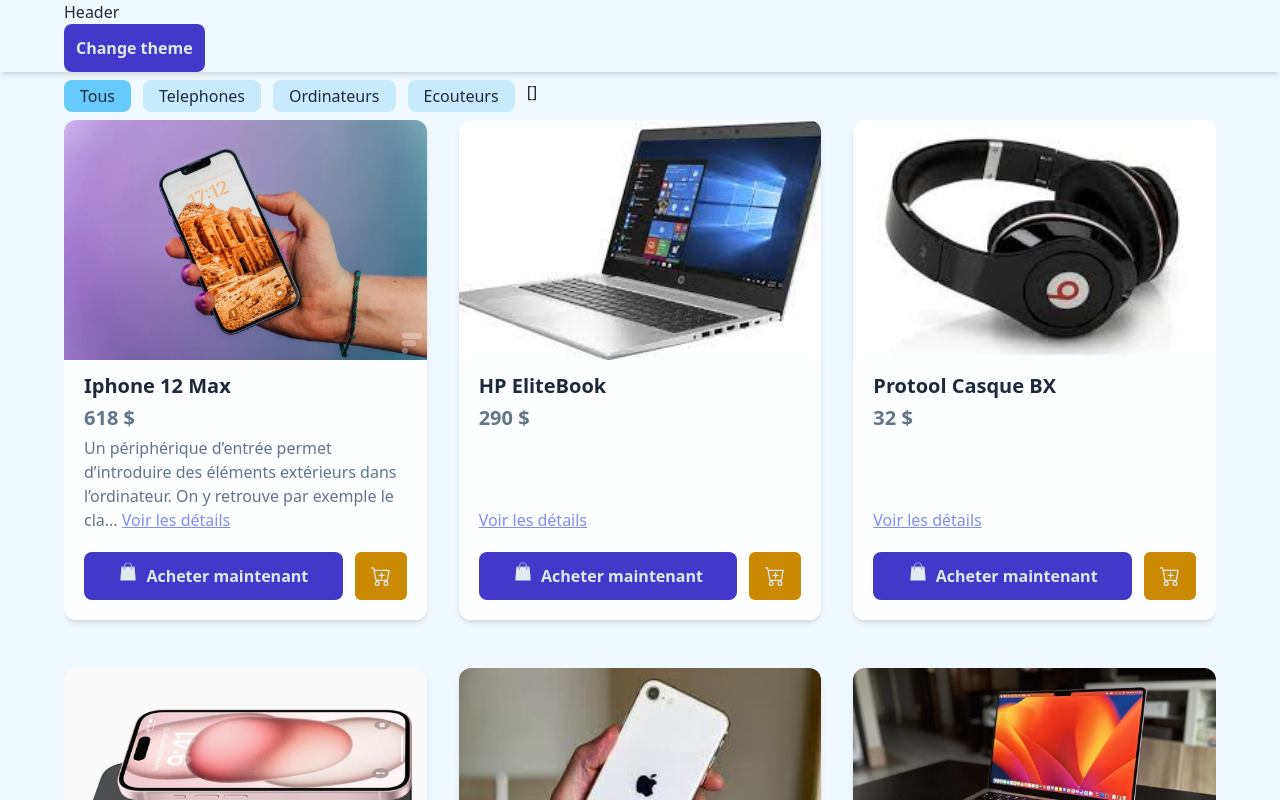
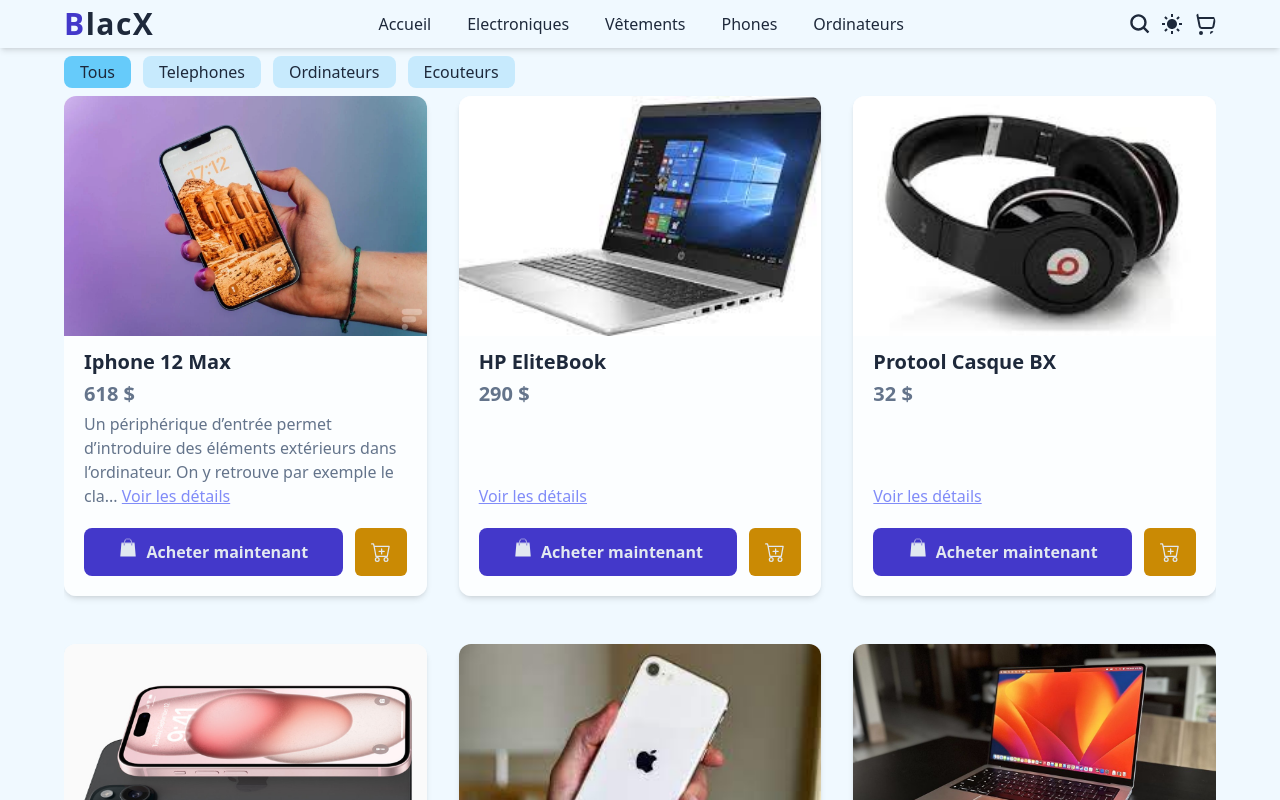
Before and after one commit to henocmusau/My-Ecommerce-NextJsApp, a Next.js app: page / in a window 1280 px wide. Shown: the top 800 px of the page. Built offline with nearby package versions, Linux system fonts and the light colour scheme.

Commit message:
Creation de la Navbar et mise en place de sa responsivité

```diff
--- a/app/globals.css
+++ b/app/globals.css
@@ -19,7 +19,7 @@
 
 .header,
 .footer {
-  @apply w-full shadow-md;
+  @apply w-full shadow-md flex flex-col justify-center;
   min-height: 3rem;
 }
 
@@ -29,9 +29,12 @@
 
 .headerWrapper,
 .footerWrapper {
-  @apply w-full max-w-app mx-auto;
+  @apply relative w-full h-full max-w-app mx-auto px-3 lg:px-0 flex flex-nowrap justify-between items-center lg:flex-wrap;
 }
 
+.header .button {
+  @apply w-6 h-6 rounded-full font-bold dark:text-secondaryDark hover:text-secondary hover:dark:text-secondaryDark duration-150;
+}
 
 /* MAIN */
 
@@ -50,7 +53,7 @@
 
 /* FILTERS */
 .filters {
-  @apply flex gap-x-3 my-2 overflow-x-auto;
+  @apply flex gap-x-3 my-2 px-2 lg:px-0 overflow-x-auto;
 }
 
 
--- a/components/Buttons/FilterButton.tsx
+++ b/components/Buttons/FilterButton.tsx
@@ -7,8 +7,8 @@
     f: number[]
 }
 
-const normal = 'duration-300 rounded-lg px-4 py-1 bg-sky-200 dark:text-inherit dark:bg-slate-600 bg-opacity-75 dark:bg-opacity-40 flex items-center justify-start'
-const ALL = 'duration-300 rounded-lg px-4 py-1 dark:border-none dark:text-inherit bg-sky-400 dark:bg-indigo-700/40 bg-opacity-75 flex items-center justify-start'
+const normal = 'duration-150 rounded-lg px-4 py-1 bg-sky-200 dark:text-inherit dark:bg-slate-600 bg-opacity-75 dark:bg-opacity-40 flex items-center justify-start'
+const ALL = 'duration-150 rounded-lg px-4 py-1 dark:border-none dark:text-inherit bg-sky-400 dark:bg-indigo-700/40 bg-opacity-75 flex items-center justify-start'
 const checked = 'rounded-lg px-4 py-1 border border-sky-400 dark:border-none dark:text-inherit dark:bg-indigo-700 bg-opacity-75 dark:bg-opacity-40 flex items-center justify-start'
 
 export default function FilterButton({ label, handleClick, id, f }: Props) {
--- a/components/Header/Header.tsx
+++ b/components/Header/Header.tsx
@@ -1,19 +1,101 @@
 'use client'
+
+import React, { useState } from 'react'
+import Link from 'next/link'
 import { useThemeContext } from '@/utils/context/theme'
-import React from 'react'
+
+import { AiOutlineMenu } from 'react-icons/ai'
+import { BiSun, BiSolidSun } from 'react-icons/bi'
+import { FiShoppingCart } from 'react-icons/fi'
+import { IoSearch } from 'react-icons/io5'
+import { TfiClose } from 'react-icons/tfi'
+
+const links = [
+    {
+        label: 'Accueil',
+        link: '/',
+    },
+    {
+        label: 'Electroniques',
+        link: '/electronics',
+    },
+    {
+        label: 'Vêtements',
+        link: '/clothes',
+    },
+    {
+        label: 'Phones',
+        link: '/phones',
+    },
+    {
+        label: 'Ordinateurs',
+        link: '/computers',
+    },
+]
+
+const style = '-top-4 left-0 lg:top-0 absolute h-screen lg:w-auto lg:translate-x-0 lg:h-auto duration-150 lg:block lg:relative'
+const close = '-translate-x-[600px] ' + style
+const open = 'translate-x-0 z-10 w-full backdrop-blur-md dark:bg-primaryDark/90 bg-slate-200/90 ' + style
 
 export default function Header() {
-    const { toggleTheme } = useThemeContext()
+    const { theme, toggleTheme } = useThemeContext()
+    const [activeNav, setActiveNav] = useState(false)
 
     return (
         <header className='header'>
             <div className='headerWrapper'>
-                Header
-                <button
-                    onClick={toggleTheme}
-                    className='flex grow items-center justify-center font-semibold p-3 rounded-lg bg-indigo-700 dark:bg-black hover:bg-opacity-80 duration-200 text-primaryDark'
-                >Change theme
-                </button>
+                <div className='flex items-center h-full'>
+                    {/* Hamburger Button */}
+                    <button className='lg:hidden' onClick={() => setActiveNav(true)}>
+                        <AiOutlineMenu className='button mr-2' />
+                    </button>
+
+                    {/* LOGO */}
+                    <Link
+                        href={'/'}
+                        className='text-3xl tracking-wider font-bold first-letter:text-indigo-700 dark:first-letter:text-indigo-400'
+                    >
+                        BlacX
+                    </Link>
+                </div>
+                <nav className={activeNav ? open : close}>
+                    <ul className='h-full flex flex-col pt-20 lg:pt-0 px-5 lg:px-0 lg:flex-row gap-x-1 items-center'>
+                        <button
+                            className='lg:hidden dark:text-primaryDark absolute top-5 right-3 text-2xl'
+                            onClick={() => setActiveNav(false)}
+                        >
+                            <TfiClose className='button' />
+                        </button>
+                        {
+                            links.map((l) => (
+                                <li key={l.link} className='w-full text-center py-5 lg:py-0 lg:w-auto border-b-2 border-b-slate-300 dark:border-b-slate-600 last:border-none lg:border-none'>
+                                    <Link
+                                        className='px-4 py-2 w-full uppercase lg:normal-case rounded-lg dark:text-secondaryDark hover:bg-indigo-100 dark:hover:bg-transparent md:dark:hover:bg-indigo-800/20 duration-150'
+                                        href={l.link}
+                                        onClick={() => setActiveNav(false)}
+                                    >
+                                        {l.label}
+                                    </Link>
+                                </li>
+                            ))
+                        }
+                    </ul>
+                </nav>
+                <div className='flex items-center h-full gap-x-2'>
+                    <button>
+                        <IoSearch className='button' />
+                    </button>
+                    <button
+                        onClick={toggleTheme}>
+                        {theme === 'light' ?
+                            <BiSolidSun className='button' />
+                            : <BiSun className='button' />
+                        }
+                    </button>
+                    <button>
+                        <FiShoppingCart className='button' />
+                    </button>
+                </div>
             </div>
         </header>
     )
--- a/components/Products/ProductItem.tsx
+++ b/components/Products/ProductItem.tsx
@@ -42,7 +42,7 @@
             </p>
 
             <div className='px-5 pb-5 flex gap-3 justify-self-end'>
-                <ActionButton type='button' title='Acheter maintenant' icon={<GiShoppingBag />} />
+                <ActionButton type='button' title='Acheter maintenant' icon={<GiShoppingBag className='z-0' />} />
                 <button className=' bg-yellow-600 font-semibold hover:bg-opacity-80 duration-200 p-3 rounded-md'>
                     <BsCartPlus className='mr-2 text-xl w-full text-primaryDark text-center' />
                 </button>
--- a/components/Products/ProductsList.tsx
+++ b/components/Products/ProductsList.tsx
@@ -32,7 +32,6 @@
                         <FilterButton key={i} {...f} handleClick={changeFilter} f={filter} />
                     ))
                 }
-                <p>{JSON.stringify(filter)} </p>
             </section>
             <section className='productsList'>
                 {
```
